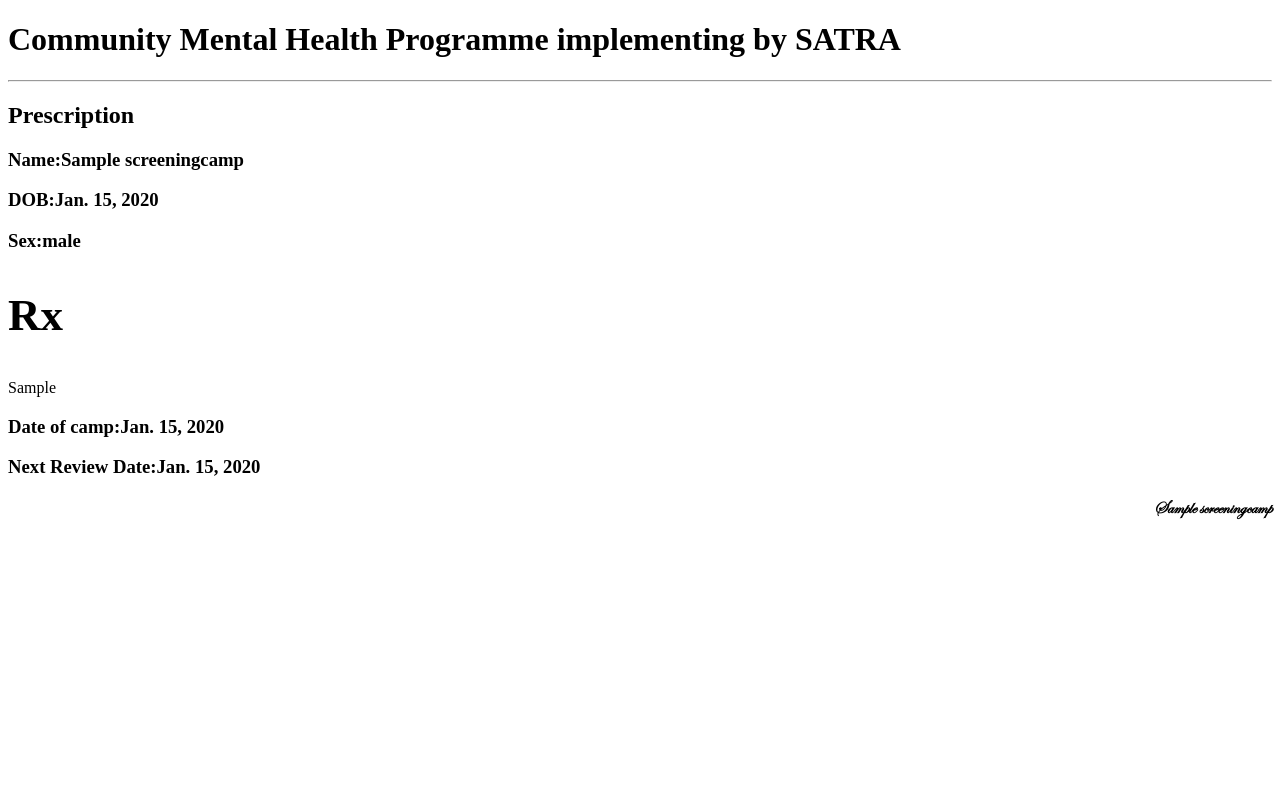
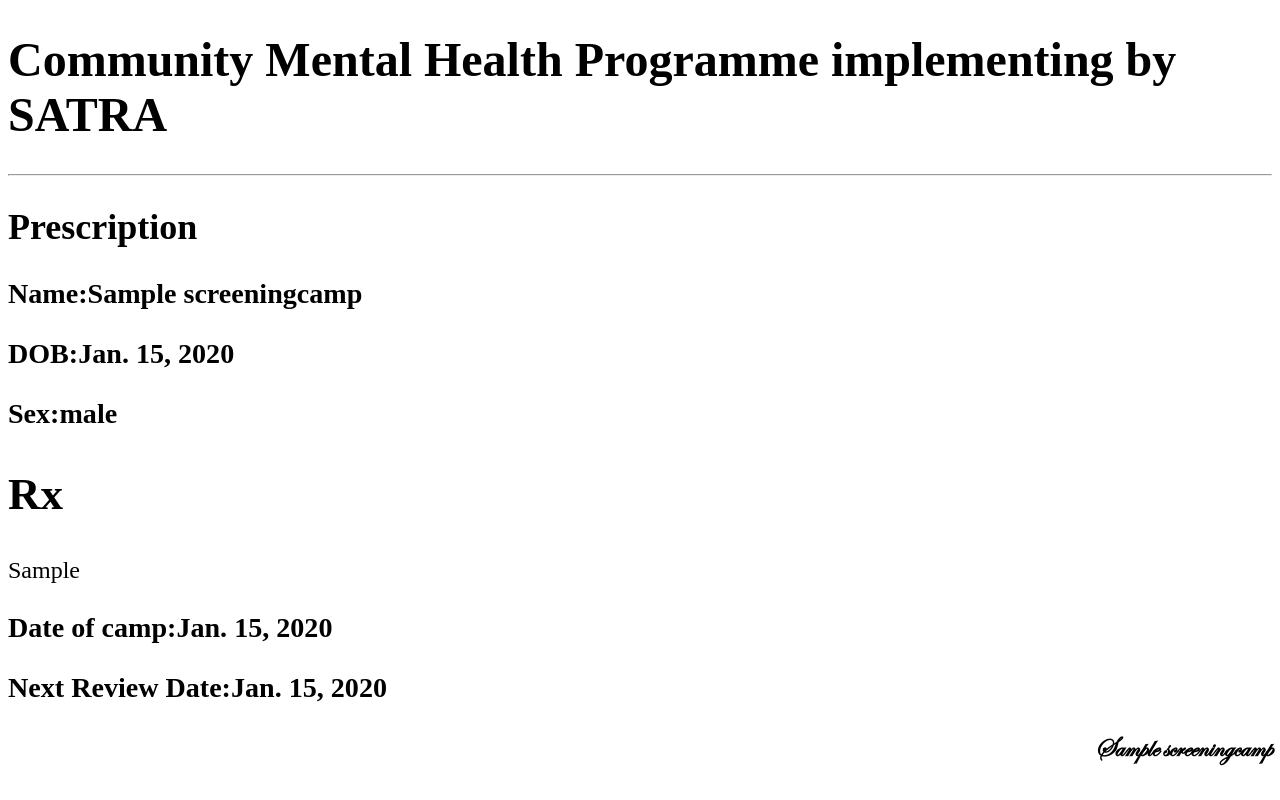
Before and after one commit to Aariz-Haque/Satra-project-management, a Django app: template home/templates/home/prescription.html in a window 1280 px wide. Run offline with Django 4.2, Linux system fonts and the light colour scheme; the template is opened without the code that fills it: values that come from a table or form of the project are taken from there, others are empty; tables that the repository leaves empty hold one stand-in row (values such as "Sample post").

Commit message:
Update prescription.html

```diff
--- a/home/templates/home/prescription.html
+++ b/home/templates/home/prescription.html
@@ -7,6 +7,9 @@
     <meta name="viewport" content="width=device-width, initial-scale=1.0">
     <!-- {% comment %} <script src="https://cdn.tailwindcss.com"></script> {% endcomment %} -->
     <style>
+        body{
+        font-size:24px;
+        }
         @font-face {
             font-family: '#my-font';
             src: url('../home/ITCEDSCR.TTF') format('truetype');
```
